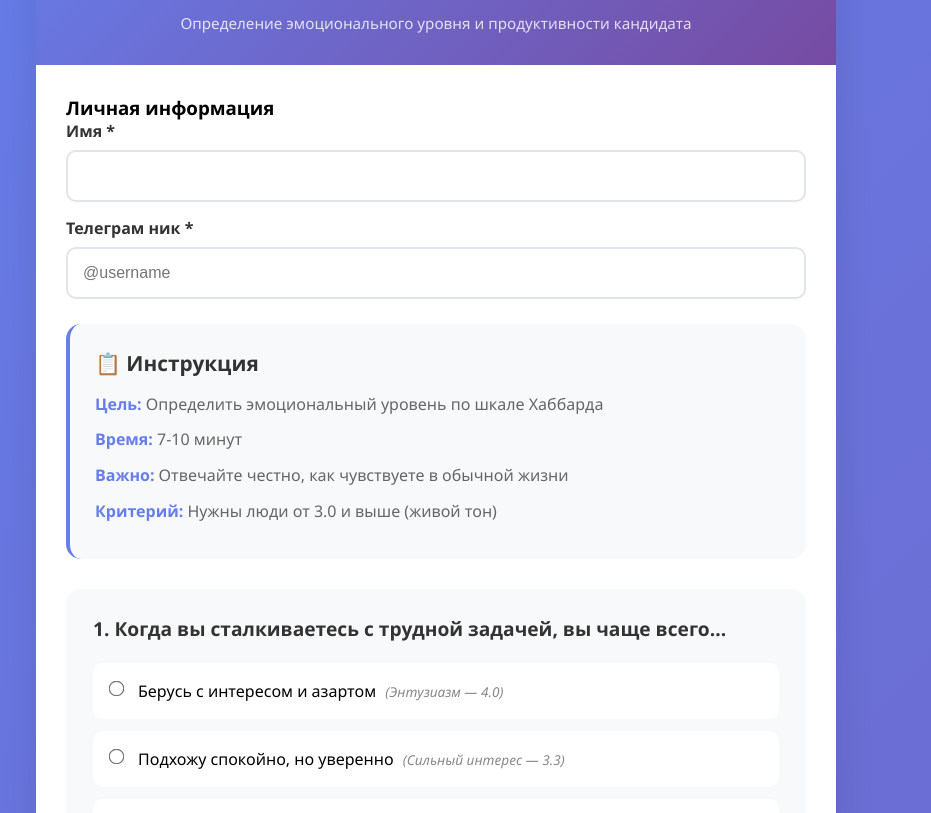
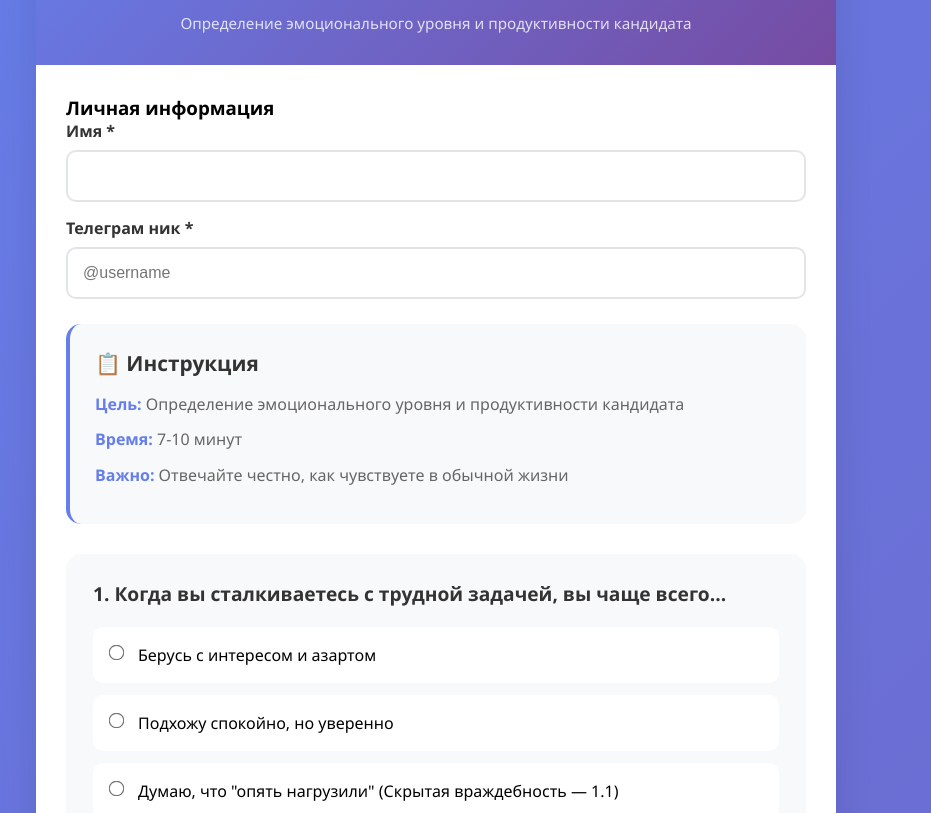
Before and after one commit to Tumanov77/disc-broker-tests, a website: page public/general/hubbard-test.html in a window 1280 px wide. Shown: the part 135-948 px from the top of the page, without its empty margins (204-1135 px from the left). Drawn offline with Linux system fonts and the light colour scheme.

Commit message:
Удалены внутренние критерии оценки из интерфейса теста Хаббарда

```diff
--- a/public/general/hubbard-test.html
+++ b/public/general/hubbard-test.html
@@ -142,12 +142,6 @@
             background: #f0f4ff;
         }
 
-        .tone-score {
-            font-size: 0.85em;
-            color: #888;
-            font-style: italic;
-            margin-left: 5px;
-        }
 
         .form-group {
             margin-bottom: 25px;
@@ -282,10 +276,9 @@
                 <!-- Instructions -->
                 <div class="instructions">
                     <h3>📋 Инструкция</h3>
-                    <p><span class="highlight">Цель:</span> Определить эмоциональный уровень по шкале Хаббарда</p>
+                    <p><span class="highlight">Цель:</span> Определение эмоционального уровня и продуктивности кандидата</p>
                     <p><span class="highlight">Время:</span> 7-10 минут</p>
                     <p><span class="highlight">Важно:</span> Отвечайте честно, как чувствуете в обычной жизни</p>
-                    <p><span class="highlight">Критерий:</span> Нужны люди от 3.0 и выше (живой тон)</p>
                 </div>
 
                 <!-- Question 1 -->
@@ -294,11 +287,11 @@
                     <div class="radio-group">
                         <label>
                             <input type="radio" name="q1" value="4.0" required>
-                            <span>Берусь с интересом и азартом <span class="tone-score">(Энтузиазм — 4.0)</span></span>
+                            <span>Берусь с интересом и азартом</span>
                         </label>
                         <label>
                             <input type="radio" name="q1" value="3.3" required>
-                            <span>Подхожу спокойно, но уверенно <span class="tone-score">(Сильный интерес — 3.3)</span></span>
+                            <span>Подхожу спокойно, но уверенно</span>
                         </label>
                         <label>
                             <input type="radio" name="q1" value="1.1" required>
```
